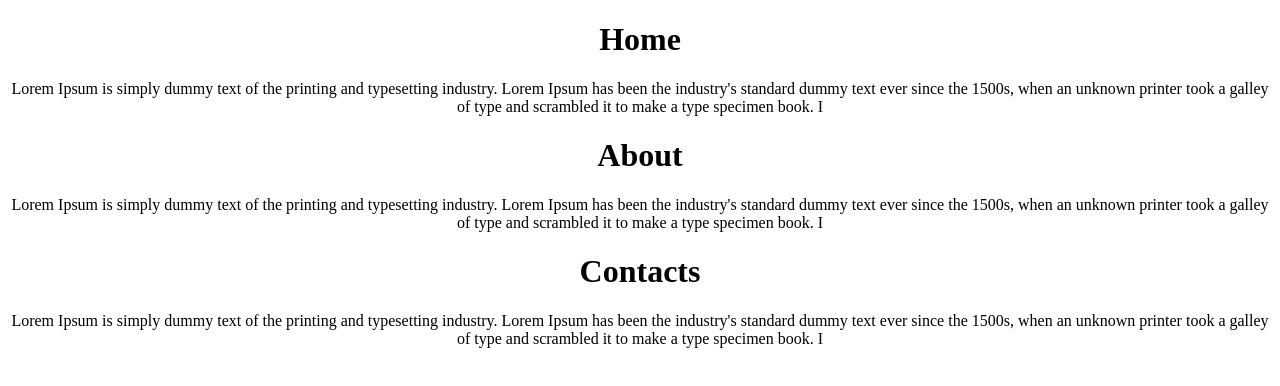
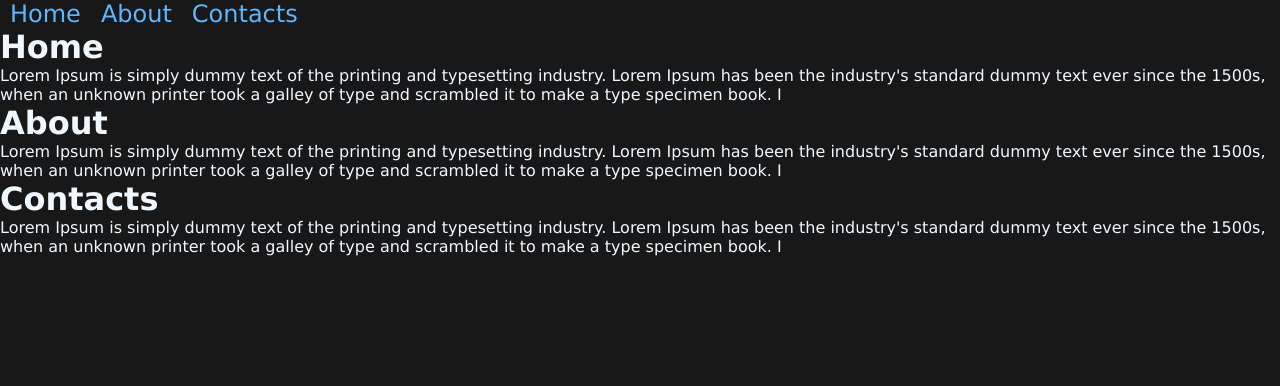
Before and after one commit to AmanKalkanbaev/router-example, a React (Create React App) app: page / in a window 1280 px wide. Shown: the top 386 px of the page. Built offline with nearby package versions, Linux system fonts and the light colour scheme.

Commit message:
added three new links

```diff
--- a/src/App.css
+++ b/src/App.css
@@ -1,3 +1,23 @@
+*{
+  margin: 0;
+  padding: 0;
+  box-sizing: border-box;
+}
 .App {
-  text-align: center;
+  height: 100vh;
+  font-family: Verdana, Geneva, Tahoma, sans-serif;
+  color: aliceblue;
+  background-color: rgb(24, 24, 24);
 }
+
+.App a{
+  margin: 10px;
+  text-decoration: none;
+  font-size: 1.5rem;
+  color: rgb(96, 181, 255);
+
+}
+.App a:hover{
+  color: blue;
+
+}
--- a/src/App.js
+++ b/src/App.js
@@ -6,6 +6,9 @@ import Contacts from "./Contacts/Contacts"
 function App() {
   return (
     <div className="App">
+      <a href= "/">Home</a>
+      <a href= "/about">About</a>
+      <a href= "/contacts">Contacts</a>
       <Home/>
       <About/>
       <Contacts/>
```
